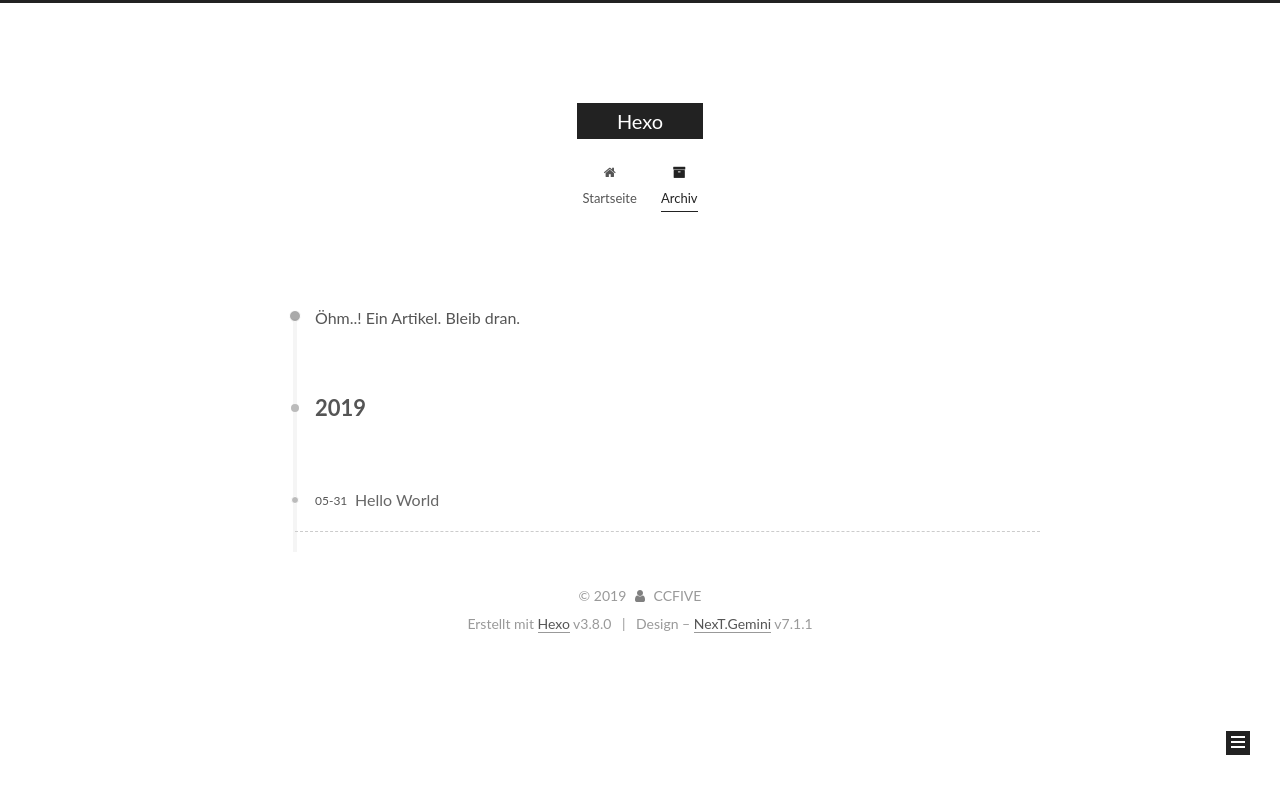
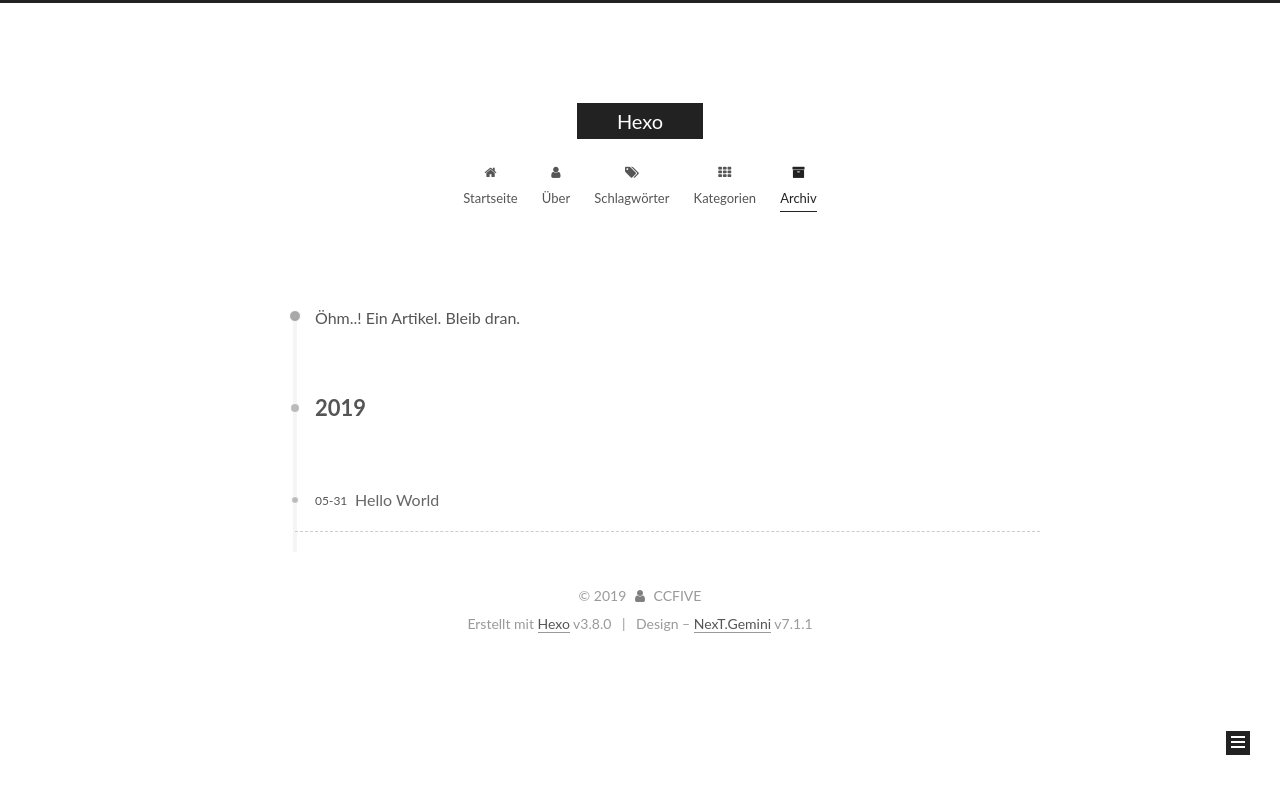
Before and after one commit to smfox10/smfox10.github.io, a plain HTML site: page archives/2019/05/index.html in a window 1280 px wide. Drawn offline with Linux system fonts and the light colour scheme.

Commit message:
Site updated: 2019-05-31 23:59:16

```diff
--- a/archives/2019/05/index.html
+++ b/archives/2019/05/index.html
@@ -223,6 +223,57 @@
 
 
 
+          <li class="menu-item menu-item-about">
+
+
+
+
+
+
+
+
+
+    <a href="/about/" rel="section"><i class="menu-item-icon fa fa-fw fa-user"></i> <br>Über</a>
+
+  </li>
+
+
+
+
+          <li class="menu-item menu-item-tags">
+
+
+
+
+
+
+
+
+
+    <a href="/tags/" rel="section"><i class="menu-item-icon fa fa-fw fa-tags"></i> <br>Schlagwörter</a>
+
+  </li>
+
+
+
+
+          <li class="menu-item menu-item-categories">
+
+
+
+
+
+
+
+
+
+    <a href="/categories/" rel="section"><i class="menu-item-icon fa fa-fw fa-th"></i> <br>Kategorien</a>
+
+  </li>
+
+
+
+
           <li class="menu-item menu-item-archives menu-item-active">
 
 
@@ -262,6 +313,15 @@
     <main id="main" class="main">
       <div class="main-inner">
         <div class="content-wrap">
+
+
+
+
+
+
+
+
+
 
 
 
```
Also changed, not shown: 2019/05/31/hello-world/index.html (+51 -0 lines), archives/2019/index.html (+60 -0 lines), archives/index.html (+60 -0 lines), index.html (+51 -0 lines).
